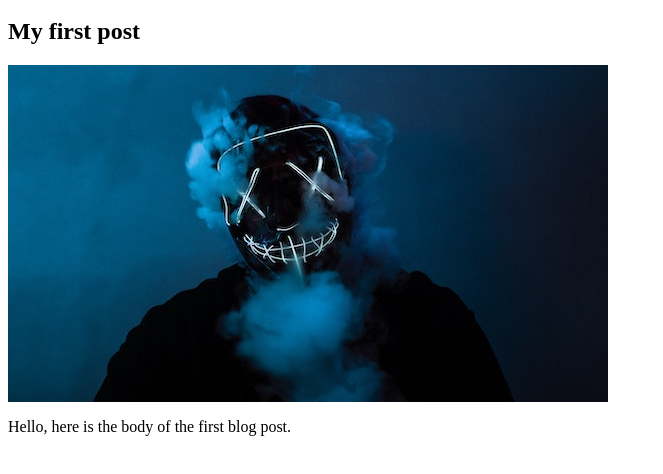
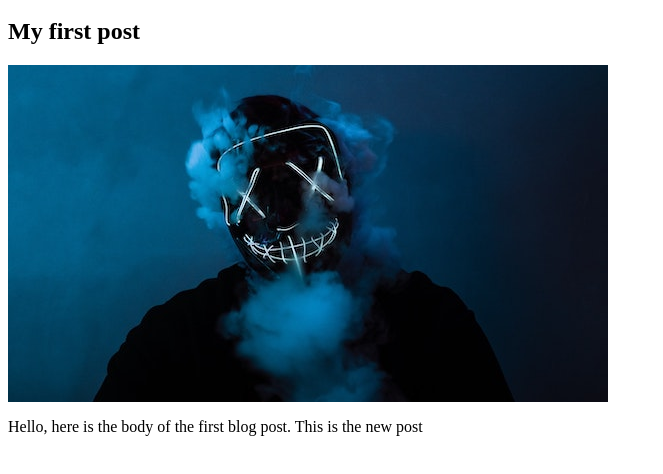
Before and after one commit to sinhasagar01/11ty-blog-project, an Eleventy site: page posts/my-first-post.md in a window 1280 px wide. Shown: the part 48-522 px from the top of the page, without its empty margins (0-663 px from the left). Built offline with nearby package versions, Linux system fonts and the light colour scheme; Eleventy itself is replaced by a stand-in of ours; files that its build step writes are made by us from their sources.

Commit message:
Update Posts “my-first-post”

```diff
--- a/posts/my-first-post.md
+++ b/posts/my-first-post.md
@@ -5,5 +5,4 @@
 date: 2020-10-08
 featuredImage: /images/uploads/image1.jpg
 ---
-
-Hello, here is the body of the first blog post.
+Hello, here is the body of the first blog post. This is the new post
```
